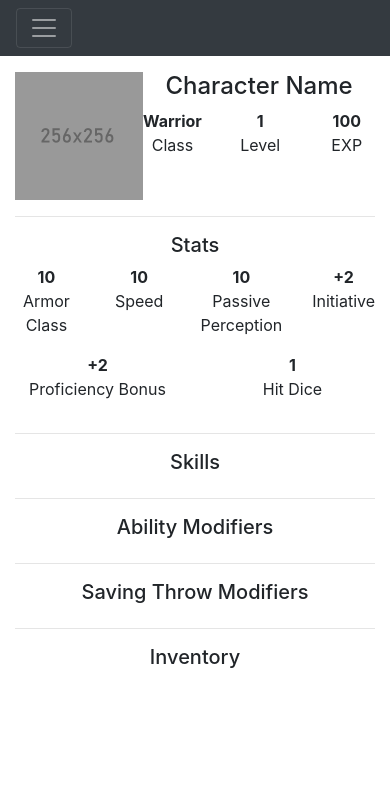
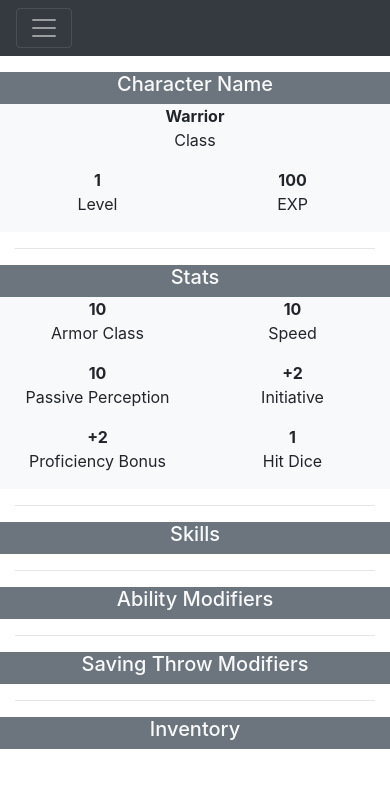
Before and after one commit to segabl/character-manager-dnd, a plain HTML site: page client/index.html in a window 390 px wide. Drawn offline with Linux system fonts and the light colour scheme.

Commit message:
Improve design, format code

```diff
--- a/client/index.html
+++ b/client/index.html
@@ -29,80 +29,73 @@
 
 <!-- character container -->
 <div class="container">
-    <!-- portrait, name, level and exp -->
-    <div class="row">
-        <div class="col" style="max-width: 128px; max-height: 128px;">
-            <img src="img/placeholder.png" alt="Character Portrait" style="height: 100%">
+  <!-- name, level and exp -->
+  <div class="row text-center text-light bg-secondary">
+    <h5 class="col">Character Name</h5>
   </div>
-        <div class="col">
-            <div class="row text-center">
-                <h4 class="col">Character Name</h4>
-            </div>
-            <div class="row text-center">
-                <div class="col">
+  <div class="row text-center bg-light">
+    <div class="col-sm-4 col-12">
       <strong>Warrior</strong>
       <p>Class</p>
     </div>
-                <div class="col">
+    <div class="col-sm-4 col-6">
       <strong>1</strong>
       <p>Level</p>
     </div>
-                <div class="col">
+    <div class="col-sm-4 col-6">
       <strong>100</strong>
       <p>EXP</p>
     </div>
   </div>
-        </div>
-    </div>
   <hr>
   <!-- stats -->
-    <div class="row text-center">
+  <div class="row text-center text-light bg-secondary">
     <h5 class="col">Stats</h5>
   </div>
-    <div class="row text-center">
-        <div class="col">
+  <div class="row text-center bg-light">
+    <div class="col-md-2 col-sm-4 col-6">
       <strong>10</strong>
       <p>Armor Class</p>
     </div>
-        <div class="col">
+    <div class="col-md-2 col-sm-4 col-6">
       <strong>10</strong>
       <p>Speed</p>
     </div>
-        <div class="col">
+    <div class="col-md-2 col-sm-4 col-6">
       <strong>10</strong>
       <p>Passive Perception</p>
     </div>
-        <div class="col ">
+    <div class="col-md-2 col-sm-4 col-6">
       <strong>+2</strong>
       <p>Initiative</p>
     </div>
-        <div class="col">
+    <div class="col-md-2 col-sm-4 col-6">
       <strong>+2</strong>
       <p>Proficiency Bonus</p>
     </div>
-        <div class="col">
+    <div class="col-md-2 col-sm-4 col-6">
       <strong>1</strong>
       <p>Hit Dice</p>
     </div>
   </div>
   <hr>
   <!-- skills -->
-    <div class="row text-center">
+  <div class="row text-center text-light bg-secondary">
     <h5 class="col">Skills</h5>
   </div>
   <hr>
   <!-- ability modifiers -->
-    <div class="row text-center">
+  <div class="row text-center text-light bg-secondary">
     <h5 class="col">Ability Modifiers</h5>
   </div>
   <hr>
   <!-- saving throws -->
-    <div class="row text-center">
+  <div class="row text-center text-light bg-secondary">
     <h5 class="col">Saving Throw Modifiers</h5>
   </div>
   <hr>
   <!-- inventory -->
-    <div class="row text-center">
+  <div class="row text-center text-light bg-secondary">
     <h5 class="col">Inventory</h5>
   </div>
 </div>
```
Also changed, not shown: server/server.js (+6 -7 lines), client/js/client.js (indentation only). Lines whose indentation alone changed are shown as unchanged.
